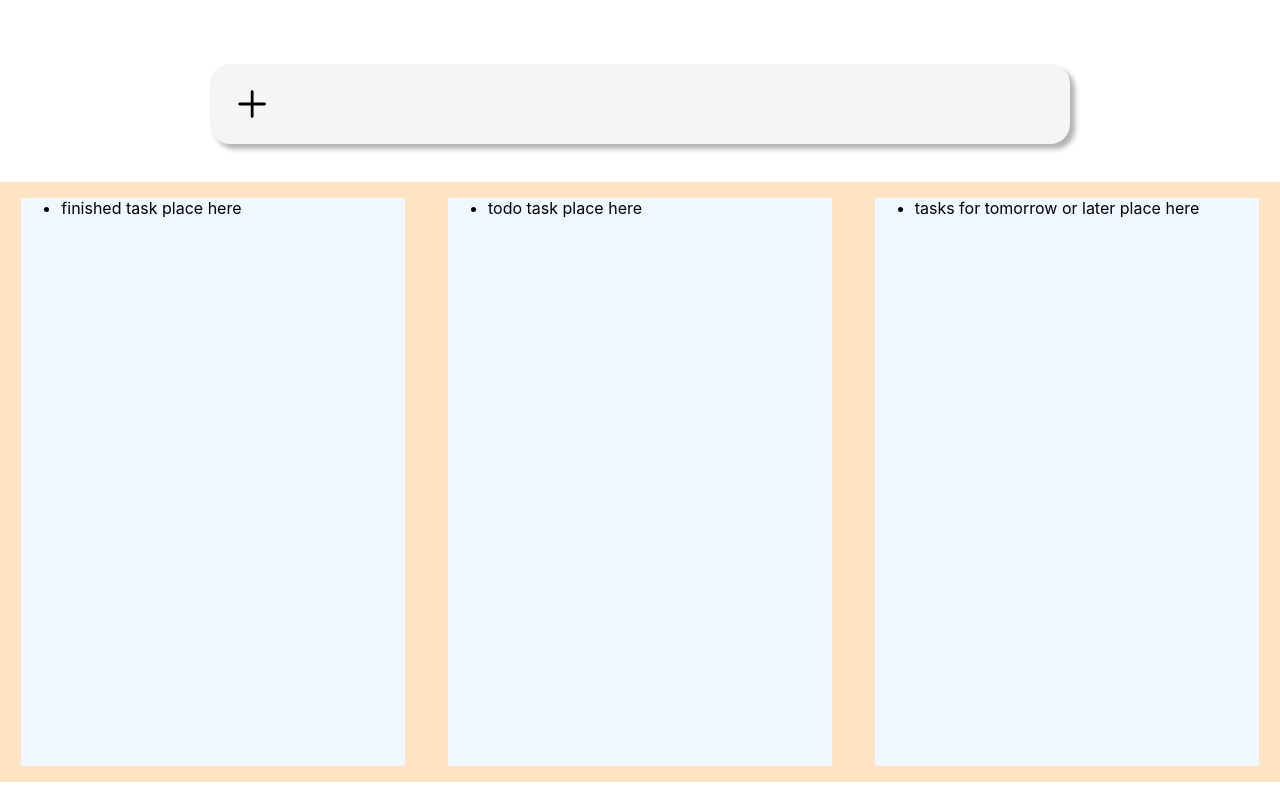
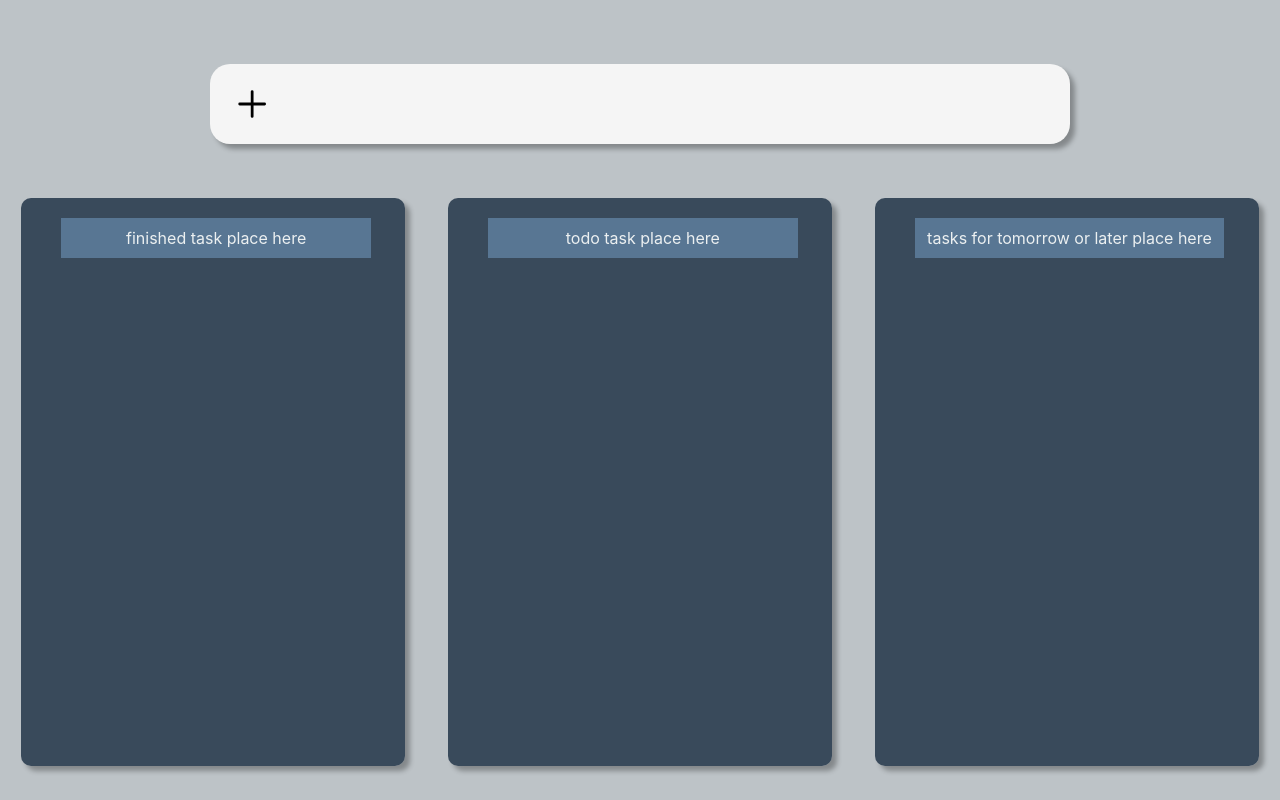
Before and after one commit to richcire/slimo, a React (Create React App) app: page / in a window 1280 px wide. Built offline with nearby package versions, Linux system fonts and the light colour scheme.

Commit message:
add more style to board&label

```diff
--- a/src/components/Board.tsx
+++ b/src/components/Board.tsx
@@ -4,10 +4,23 @@ import styled from "styled-components";
 import { memoStorageState } from "../atoms";
 import update from "immutability-helper";
 const BoardContainer = styled.ul`
-  background-color: aliceblue;
+  background-color: rgba(44, 62, 80, 0.9);
   width: 30%;
+  color: #ecf0f1;
+  border-radius: 10px;
+  box-shadow: 5px 5px 5px rgba(0, 0, 0, 0.3);
 `;
-const Label = styled(motion.li)``;
+
+const Label = styled(motion.li)`
+  width: 90%;
+  height: 40px;
+  background-color: rgba(88, 118, 147, 1);
+  list-style-type: none;
+  margin-top: 20px;
+  align-items: center;
+  display: flex;
+  justify-content: center;
+`;
 
 interface IBoard {
   boardType: "todo" | "finished" | "willdo";
@@ -74,9 +87,7 @@ function Board({ boardType }: IBoard) {
         <Label
           key={memo?.id}
           drag="x"
-          whileDrag={{ scale: 1.2 }}
           dragConstraints={{ left: 0, right: 0 }}
-          // onDrag={(event, info) => console.log(info.offset.x)}
           onDragEnd={(event, info) =>
             boardType === "finished"
               ? finishedMoved(info.offset.x, memo?.id!)
--- a/src/components/BoardsSection.tsx
+++ b/src/components/BoardsSection.tsx
@@ -7,7 +7,7 @@ const Container = styled.section`
   max-width: 1300px;
   max-height: 100%;
   height: 600px;
-  background-color: bisque;
+
   display: flex;
   justify-content: space-around;
   margin-top: 3%;
--- a/src/index.css
+++ b/src/index.css
@@ -1,13 +1,14 @@
 body {
   margin: 0;
-  font-family: -apple-system, BlinkMacSystemFont, 'Segoe UI', 'Roboto', 'Oxygen',
-    'Ubuntu', 'Cantarell', 'Fira Sans', 'Droid Sans', 'Helvetica Neue',
+  font-family: -apple-system, BlinkMacSystemFont, "Segoe UI", "Roboto", "Oxygen",
+    "Ubuntu", "Cantarell", "Fira Sans", "Droid Sans", "Helvetica Neue",
     sans-serif;
   -webkit-font-smoothing: antialiased;
   -moz-osx-font-smoothing: grayscale;
+  background-color: #bdc3c7;
 }
 
 code {
-  font-family: source-code-pro, Menlo, Monaco, Consolas, 'Courier New',
+  font-family: source-code-pro, Menlo, Monaco, Consolas, "Courier New",
     monospace;
 }
```
